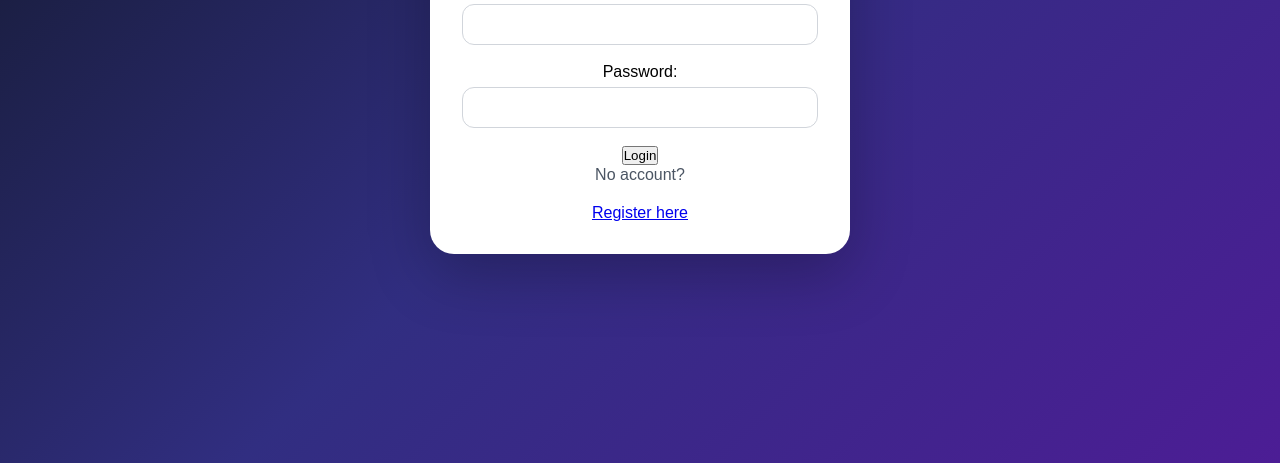
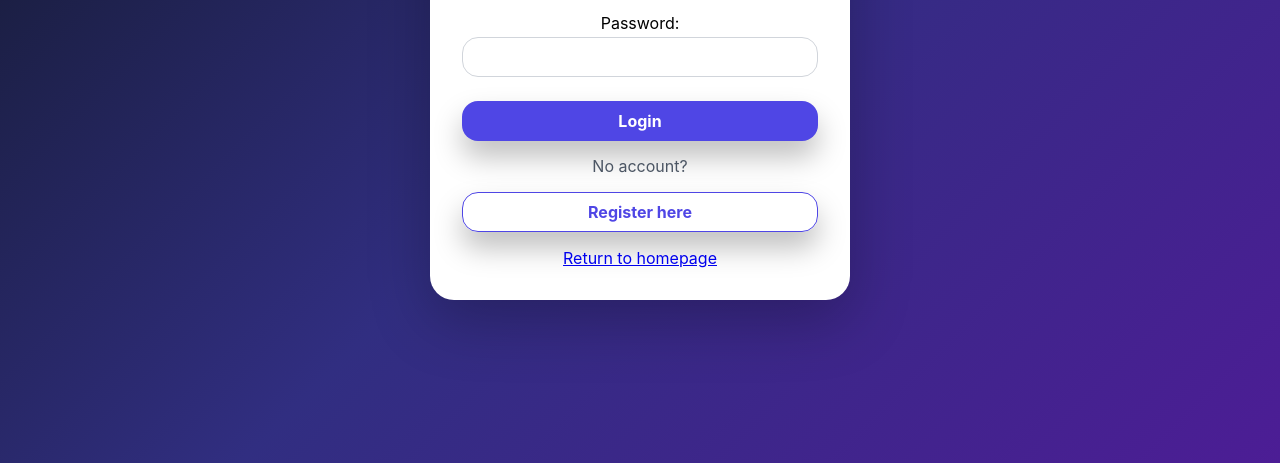
Before and after one commit to silkansraivis3-tech/node-mysql-login-system, a website: page public/login.html in a window 1280 px wide. Shown: the part 337-800 px from the top of the page. Drawn offline with Linux system fonts and the light colour scheme.

Commit message:
login page upd

```diff
--- a/public/css/style.css
+++ b/public/css/style.css
@@ -7,7 +7,7 @@
 
 body {
   min-height: 100vh;
-  font-family: Arial, sans-serif;
+  font-family: "Inter", Arial, sans-serif;
   background: linear-gradient(135deg, #111827, #312e81, #4c1d95);  /* creates a gradient background */
   display: flex;  /* centers the content on the page */
   justify-content: center;
@@ -17,9 +17,7 @@ body {
 
 /* Main card for login/register/home content */
 .auth-card {
-  width: 100%;
-  max-width: 420px;
-
+    width: min(90%, 420px); /*use 90% of screen on small screens, but dont go wider than 420px*/
   /* White card over dark background */
   background: white;
 
@@ -28,17 +26,18 @@ body {
   padding: 32px;
   box-shadow: 0 20px 60px rgba(0, 0, 0, 0.25);
   text-align: center;
+  display: flex;
+  flex-direction: column;
+  gap: 1rem;
 }
 /* Main heading */
 .auth-card h1 {
-  margin-bottom: 16px;
   color: #111827;
   line-height: 1.5;
   font-size: 2.5rem;
 }
 /* Normal text */
 .auth-card p {
-  margin-bottom: 20px;
   color: #4b5563;
   line-height: 1.2;
   max-width: 42ch;
@@ -46,10 +45,10 @@ body {
 /* Inputs */
 .auth-card input {
   width: 100%;
-  padding: 12px 14px;
   border: 1px solid #d1d5db;
-  border-radius: 12px;
-  margin-top: 6px;
+  border-radius: 1rem;
+  margin-top: 0.2rem;
+  height:2.5rem;
 }
 .auth-actions {
     display: flex;
@@ -57,27 +56,55 @@ body {
     gap: 16px;
     margin-top: 24px;
 }
-.register-btn, .login-btn {
+.register-btn, .login-btn,.register-login-btn,.login-register-here {
     display: inline-flex;
     align-items: center;
     justify-content: center;
-    padding: 1rem 1.5rem;
     border-radius: 1rem;
     font-weight: 700;
     text-decoration: none;
     transition: 0.2s ease;
+    border: none;
+    font-family: inherit;
+    font-size: 1rem;
+    cursor: pointer;
 }
 .auth-card .register-btn, .auth-card .login-btn {
     background-color: #4f46e5;
     color: white;
     box-shadow: 0 1rem 1.8rem rgba(0, 0, 0, 0.25);
     width: 120px;
+    height: 2.5rem;
 }
-.register-btn:hover {
+.register-btn:hover,.login-btn:hover,.register-login-btn:hover {
     background-color: #4c1d95;
     transform: translateY(-2px);
 }
-.login-btn:hover {
+.register-login-btn {
+    background-color: #4f46e5;
+    color: white;
+    box-shadow: 0 1rem 1.8rem rgba(0, 0, 0, 0.25);
+    width: 100%;
+    margin-top:0.5rem;
+}
+.login-register-here {
+  background: transparent;
+  box-shadow: 0 1rem 1.8rem rgba(0, 0, 0, 0.25);
+  border: 1px solid #4f46e5;
+  width: 100%;
+  color: #4f46e5;
+  text-decoration: none;
+}
+.login-register-here:hover {
     background-color: #4c1d95;
+    color: white;
     transform: translateY(-2px);
 }
+.register-login-btn,.login-register-here{
+  height: 2.5rem;
+}
+.login-form{
+  display: flex;
+  flex-direction: column;
+  gap:1rem
+}
--- a/public/login.html
+++ b/public/login.html
@@ -8,22 +8,23 @@
   <div class="auth-card">
       <h1>Login</h1>
 
-  <form action="/login" method="POST">
-    <label>Email:</label>
-    <br>
-    <input type="email" name="email" required>
-    <br><br>
+  <form class="login-form" action="/login" method="POST">
+    <div class="login-email">
+      <label>Email:</label>
+      <input type="email" name="email" required>
+    </div>
+    <div class="login-pw">
+      <label>Password:</label>
+      <input type="password" name="password" required>
+    </div>
 
-    <label>Password:</label>
-    <br>
-    <input type="password" name="password" required>
-    <br><br>
-
-    <button type="submit">Login</button>
+    <button class="register-login-btn" type="submit">Login</button>
   </form>
-
   <p>No account?</p>
-  <a href="/register.html">Register here</a>
+    <a class="login-register-here" href="/register.html">Register here</a>
+  <div class="return-home">
+    <a class="return-home" href="index.html">Return to homepage</a>
+  </div>
   </div>
 </body>
 </html>
```
Also changed, not shown: public/register.html (+8 -3 lines).
